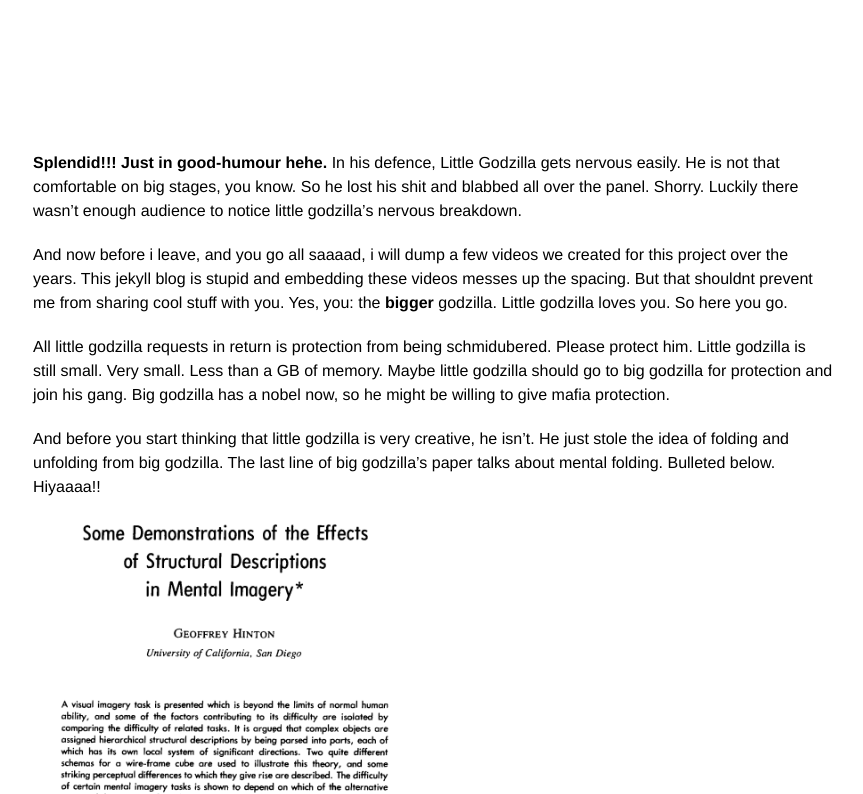
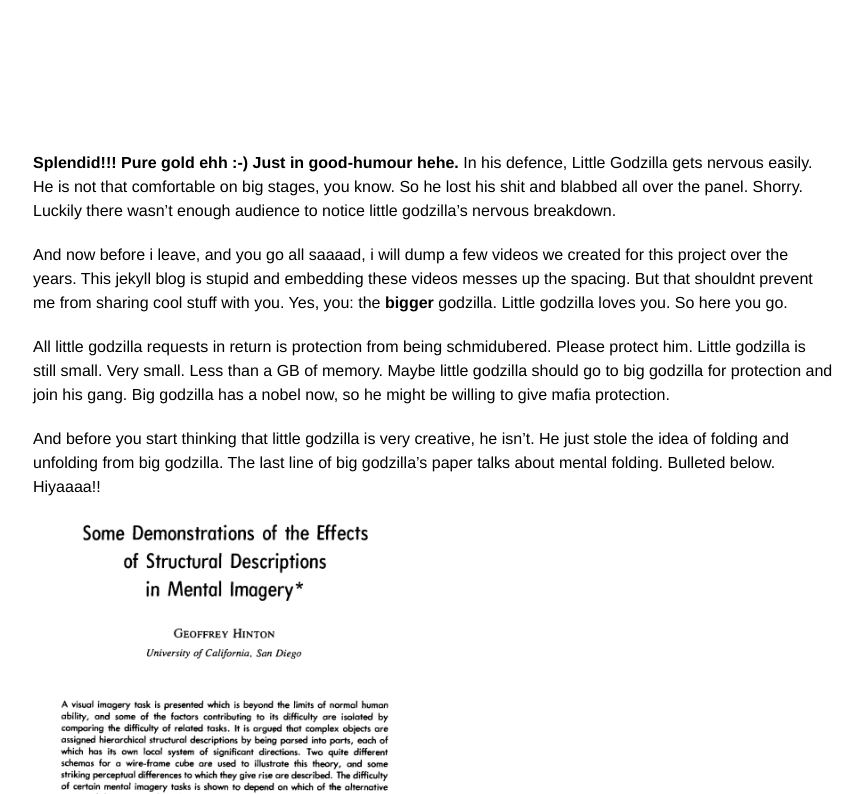
Before and after one commit to rajatmodi62/rajatmodi62.github.io, a Jekyll site: the page built from _posts/2024-10-26-hinton_apm.md, in a window 1280 px wide and 900 px high, scrolled down 15727 px, cut to the strip 106-900 px from the top of the window. Shown: the whole strip, without its empty margins (207-1070 px from the left). Built offline with Jekyll 4.4.1, drawn with Linux system fonts in a browser that asks for light colours; comment, search, counter and statistics services are not loaded.

Commit message:
soft link blog

```diff
--- a/_posts/2024-10-26-hinton_apm.md
+++ b/_posts/2024-10-26-hinton_apm.md
@@ -240,7 +240,7 @@ There are some <b> rare instances </b> when even NeurIPS panels don't understand
    <iframe width="560" height="315" src="https://www.youtube.com/embed/b-cgktoep4M?si=yBHRTyl4nd9GGkIY" title="YouTube video player" frameborder="0" allow="accelerometer; autoplay; clipboard-write; encrypted-media; gyroscope; picture-in-picture; web-share" referrerpolicy="strict-origin-when-cross-origin" allowfullscreen></iframe>
 </div>
 
-<b> Splendid!!! Just in good-humour hehe.</b> In his defence, Little Godzilla gets nervous easily. He is not that comfortable on big stages, you know. So he lost his shit and blabbed all over the panel. Shorry. Luckily there wasn't enough audience to notice little godzilla's nervous breakdown.
+<b> Splendid!!! Pure gold ehh :-) Just in good-humour hehe.</b> In his defence, Little Godzilla gets nervous easily. He is not that comfortable on big stages, you know. So he lost his shit and blabbed all over the panel. Shorry. Luckily there wasn't enough audience to notice little godzilla's nervous breakdown.
 
 And now before i leave, and you go all saaaad, i will dump a few videos we created for this project over the years. This jekyll blog is stupid and embedding these videos messes up the spacing. But that shouldnt prevent me from sharing cool stuff with you. Yes, you: the <b> bigger </b> godzilla. Little godzilla loves you. So here you go.
 
```
